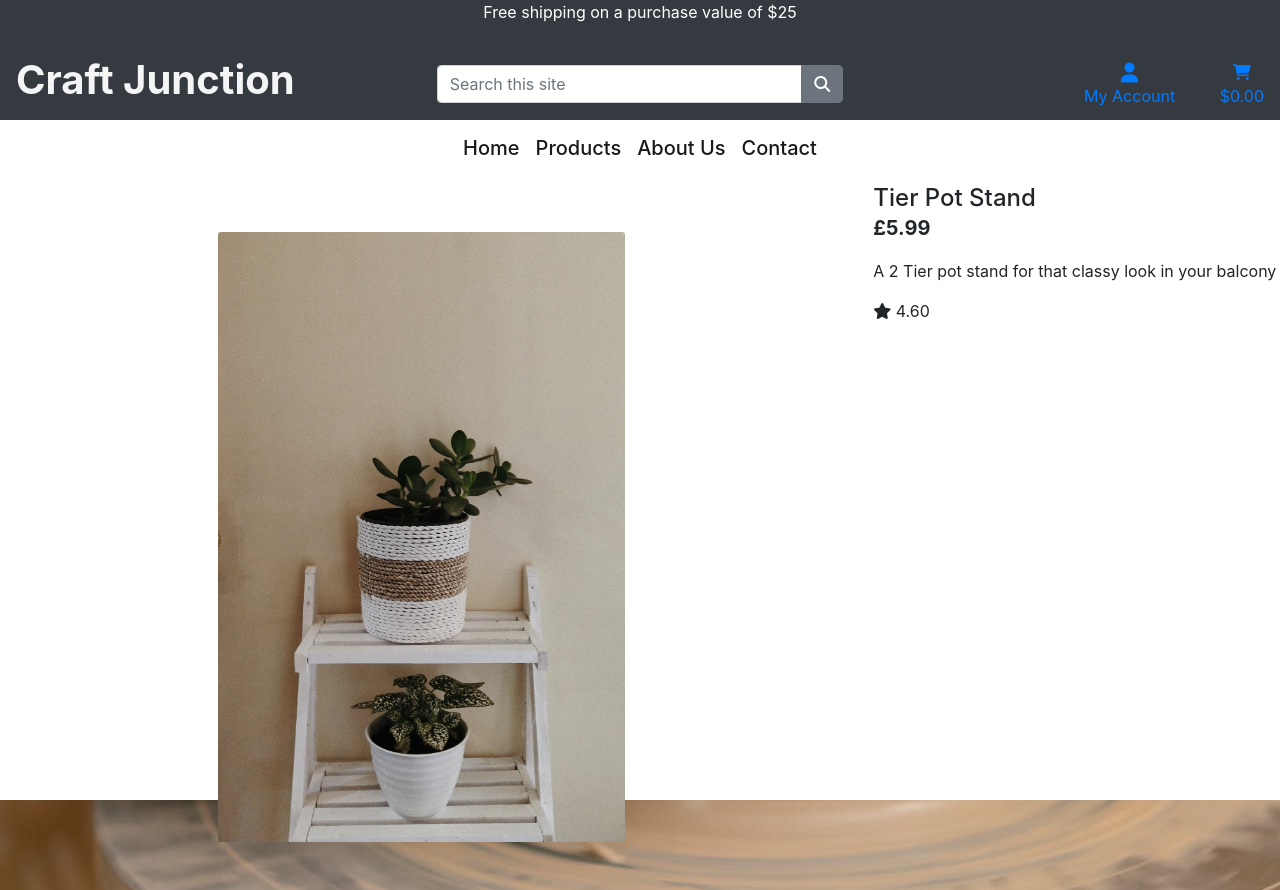
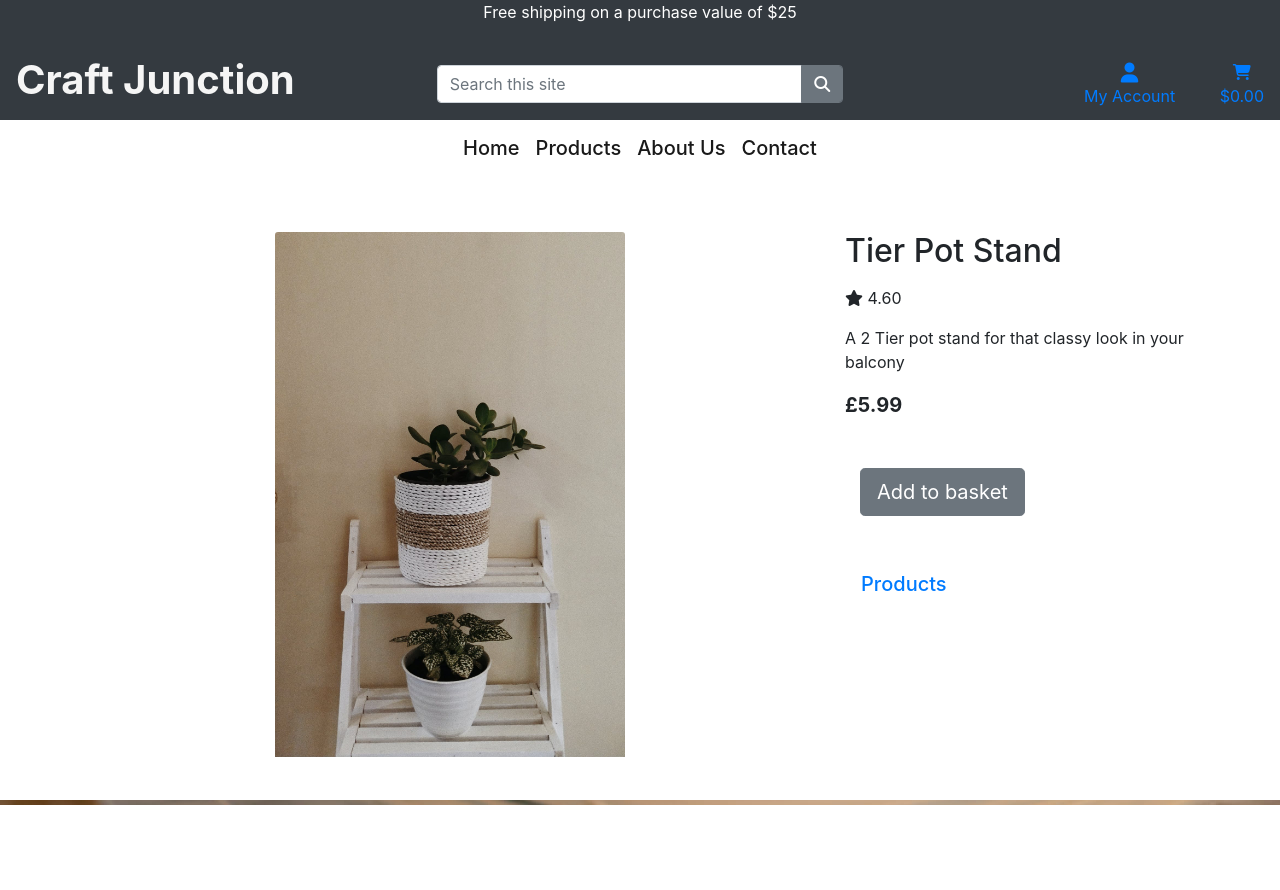
Before and after one commit to msnirmal/Portfolio5, a Django app: page /products/1 in a window 1280 px wide. After the commit the page ends 805 px from the top, so only its background shows below. Run offline with Django 3.2, Linux system fonts and the light colour scheme; data comes from the database, SQL or seed files in the repository; some libraries are stand-ins or nearby versions.

Commit message:
add basket button and continue shopping link to product detail page

```diff
--- a/products/templates/products/product_detail.html
+++ b/products/templates/products/product_detail.html
@@ -11,25 +11,28 @@
 
 {% block content %}
 <div class="overlay"></div>
-    <div class="container-fluid">
+    <div class="container">
         <div class="row">
-
             <div class="col-12 col-md-6 col-lg-4 offset-lg-2">
                 <div class="image-container my-5">
                     <a href="{{ product.image.url }}" target="_blank">
                         <img class="card-img-top img-fluid" src="{{ product.image.url }}" alt="{{ product.name }}">
                                 </a>
                             </div>
-                        </div>
+                            </div>
+            <div class="col-12 col-md-6 col-lg-4 offset-lg-2">
+                <div class="product-details-container mb-5 mt-md-5">
+                    <h2 class="mb-0">{{ product.name }}</h2>
+                    <p class="mt-3"><i class="fa-solid fa-star"></i> {{ product.rating }}</p>
+                    <p class="mt-3">{{ product.description }}</p>
+                    <p class="lead mb-0 text-left font-weight-bold">£{{ product.price }}</p>
+                    <div class="col-12 text-end my-5"><button type="button" class="btn btn-secondary btn-lg">Add to
+                        basket</button></div>
+                    <a class="nav-link" href="{% url 'products' %}"><h5>Products</h5></a>
+
+                    </div>
+                </div>
+            </div>
 
 
-            <div class="col-12 col-md-6 col-lg-4 offset-lg-2">
-                    <p class="mb-0 h4">{{ product.name }}</p>
-                    <p class="lead mb-0 text-left font-weight-bold">£{{ product.price }}</p>
-                    <p class="mt-3">{{ product.description }}</p>
-                    <p class="mt-3"><i class="fa-solid fa-star"></i> {{ product.rating }}</p>
-                            </div>
-                        </div>
-                    </div>
-
 {% endblock %}
--- a/static/css/base.css
+++ b/static/css/base.css
@@ -2,12 +2,8 @@ body{
     background: url('/media/Hero_image.jpg') no-repeat center center fixed;
 }
 
-h2 {
-    color: whitesmoke;
-}
-
 h1{
-    color: whitesmoke
+	color: whitesmoke
 }
 
 .overlay {
```
